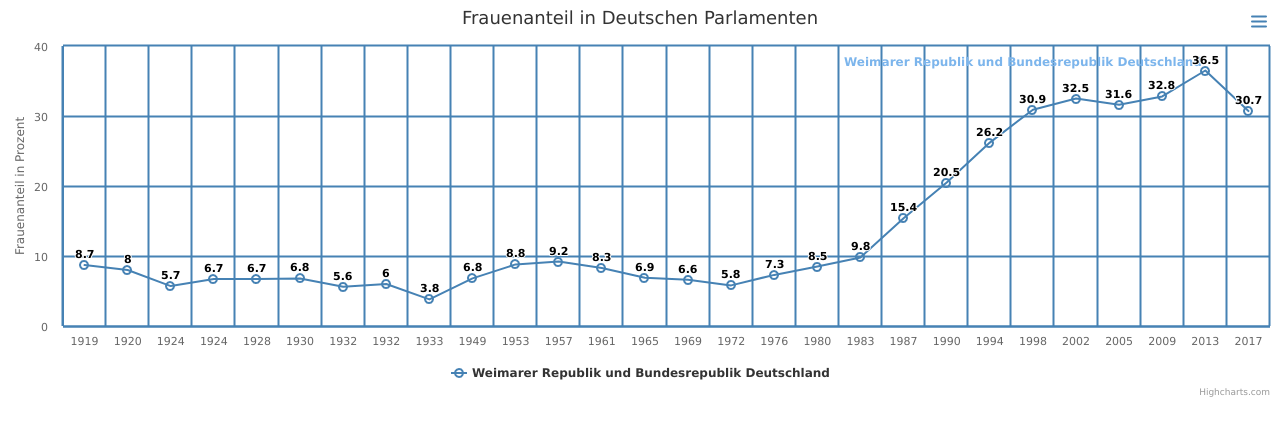
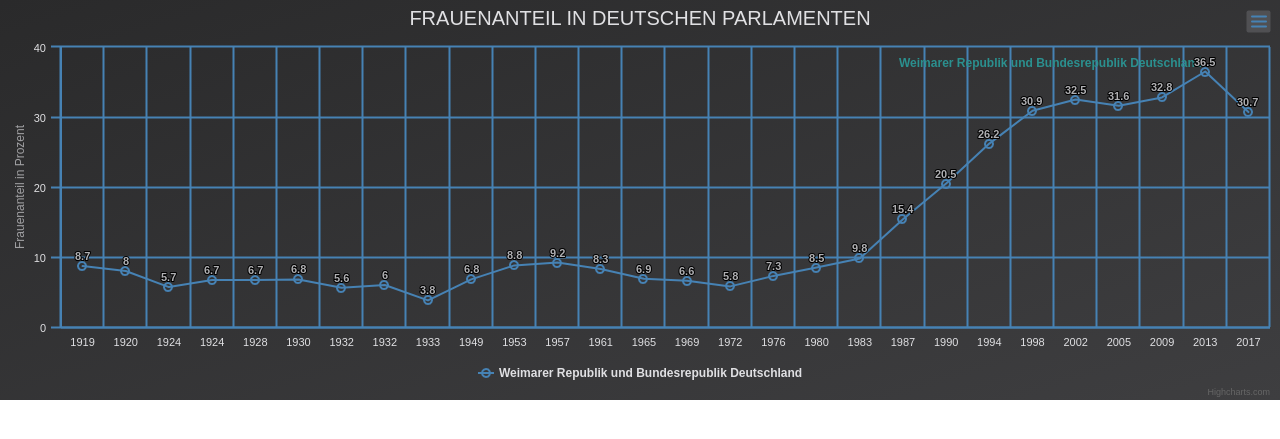
Before and after one commit to liqd/women, a Django app: page /legislatures/ in a window 1280 px wide. Shown: the top 439 px of the page. Run offline with Django 3.2, Linux system fonts and the light colour scheme; data comes from the database, SQL or seed files in the repository; some libraries are stand-ins or nearby versions.

Commit message:
enable styling of the visualiztion

```diff
--- a/legislatures/static/vis.js
+++ b/legislatures/static/vis.js
@@ -1,3 +1,205 @@
+    Highcharts.theme = {
+    colors: ['#2b908f', '#90ee7e', '#f45b5b', '#7798BF', '#aaeeee', '#ff0066',
+        '#eeaaee', '#55BF3B', '#DF5353', '#7798BF', '#aaeeee'],
+    chart: {
+        backgroundColor: {
+            linearGradient: { x1: 0, y1: 0, x2: 1, y2: 1 },
+            stops: [
+                [0, '#2a2a2b'],
+                [1, '#3e3e40']
+            ]
+        },
+        style: {
+            fontFamily: '\'Unica One\', sans-serif'
+        },
+        plotBorderColor: '#606063'
+    },
+    title: {
+        style: {
+            color: '#E0E0E3',
+            textTransform: 'uppercase',
+            fontSize: '20px'
+        }
+    },
+    subtitle: {
+        style: {
+            color: '#E0E0E3',
+            textTransform: 'uppercase'
+        }
+    },
+    xAxis: {
+        gridLineColor: '#707073',
+        labels: {
+            style: {
+                color: '#E0E0E3'
+            }
+        },
+        lineColor: '#707073',
+        minorGridLineColor: '#505053',
+        tickColor: '#707073',
+        title: {
+            style: {
+                color: '#A0A0A3'
+
+            }
+        }
+    },
+    yAxis: {
+        gridLineColor: '#707073',
+        labels: {
+            style: {
+                color: '#E0E0E3'
+            }
+        },
+        lineColor: '#707073',
+        minorGridLineColor: '#505053',
+        tickColor: '#707073',
+        tickWidth: 1,
+        title: {
+            style: {
+                color: '#A0A0A3'
+            }
+        }
+    },
+    tooltip: {
+        backgroundColor: 'rgba(0, 0, 0, 0.85)',
+        style: {
+            color: '#F0F0F0'
+        }
+    },
+    plotOptions: {
+        series: {
+            dataLabels: {
+                color: '#B0B0B3'
+            },
+            marker: {
+                lineColor: '#333'
+            }
+        },
+        boxplot: {
+            fillColor: '#505053'
+        },
+        candlestick: {
+            lineColor: 'white'
+        },
+        errorbar: {
+            color: 'white'
+        }
+    },
+    legend: {
+        itemStyle: {
+            color: '#E0E0E3'
+        },
+        itemHoverStyle: {
+            color: '#FFF'
+        },
+        itemHiddenStyle: {
+            color: '#606063'
+        }
+    },
+    credits: {
+        style: {
+            color: '#666'
+        }
+    },
+    labels: {
+        style: {
+            color: '#707073'
+        }
+    },
+
+    drilldown: {
+        activeAxisLabelStyle: {
+            color: '#F0F0F3'
+        },
+        activeDataLabelStyle: {
+            color: '#F0F0F3'
+        }
+    },
+
+    navigation: {
+        buttonOptions: {
+            symbolStroke: '#DDDDDD',
+            theme: {
+                fill: '#505053'
+            }
+        }
+    },
+
+    // scroll charts
+    rangeSelector: {
+        buttonTheme: {
+            fill: '#505053',
+            stroke: '#000000',
+            style: {
+                color: '#CCC'
+            },
+            states: {
+                hover: {
+                    fill: '#707073',
+                    stroke: '#000000',
+                    style: {
+                        color: 'white'
+                    }
+                },
+                select: {
+                    fill: '#000003',
+                    stroke: '#000000',
+                    style: {
+                        color: 'white'
+                    }
+                }
+            }
+        },
+        inputBoxBorderColor: '#505053',
+        inputStyle: {
+            backgroundColor: '#333',
+            color: 'silver'
+        },
+        labelStyle: {
+            color: 'silver'
+        }
+    },
+
+    navigator: {
+        handles: {
+            backgroundColor: '#666',
+            borderColor: '#AAA'
+        },
+        outlineColor: '#CCC',
+        maskFill: 'rgba(255,255,255,0.1)',
+        series: {
+            color: '#7798BF',
+            lineColor: '#A6C7ED'
+        },
+        xAxis: {
+            gridLineColor: '#505053'
+        }
+    },
+
+    scrollbar: {
+        barBackgroundColor: '#808083',
+        barBorderColor: '#808083',
+        buttonArrowColor: '#CCC',
+        buttonBackgroundColor: '#606063',
+        buttonBorderColor: '#606063',
+        rifleColor: '#FFF',
+        trackBackgroundColor: '#404043',
+        trackBorderColor: '#404043'
+    },
+
+    // special colors for some of the
+    legendBackgroundColor: 'rgba(0, 0, 0, 0.5)',
+    background2: '#505053',
+    dataLabelsColor: '#B0B0B3',
+    textColor: '#C0C0C0',
+    contrastTextColor: '#F0F0F3',
+    maskColor: 'rgba(255,255,255,0.3)'
+};
+
+Highcharts.setOptions(Highcharts.theme);
+
+
 document.addEventListener('DOMContentLoaded', function () {
 
     var newData = data.map(function(d){return parseFloat(d)});
```
Also changed, not shown: legislatures/static/style.css (line endings or trailing spaces).
